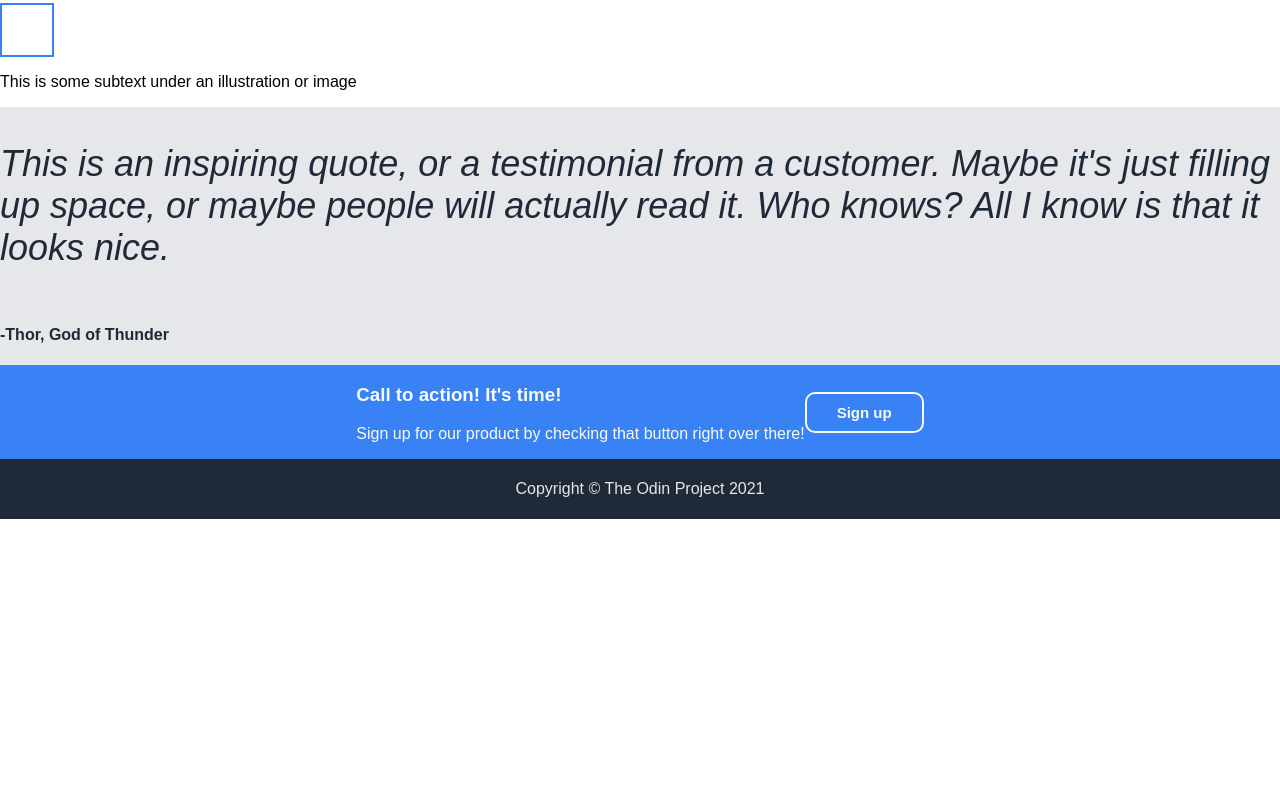
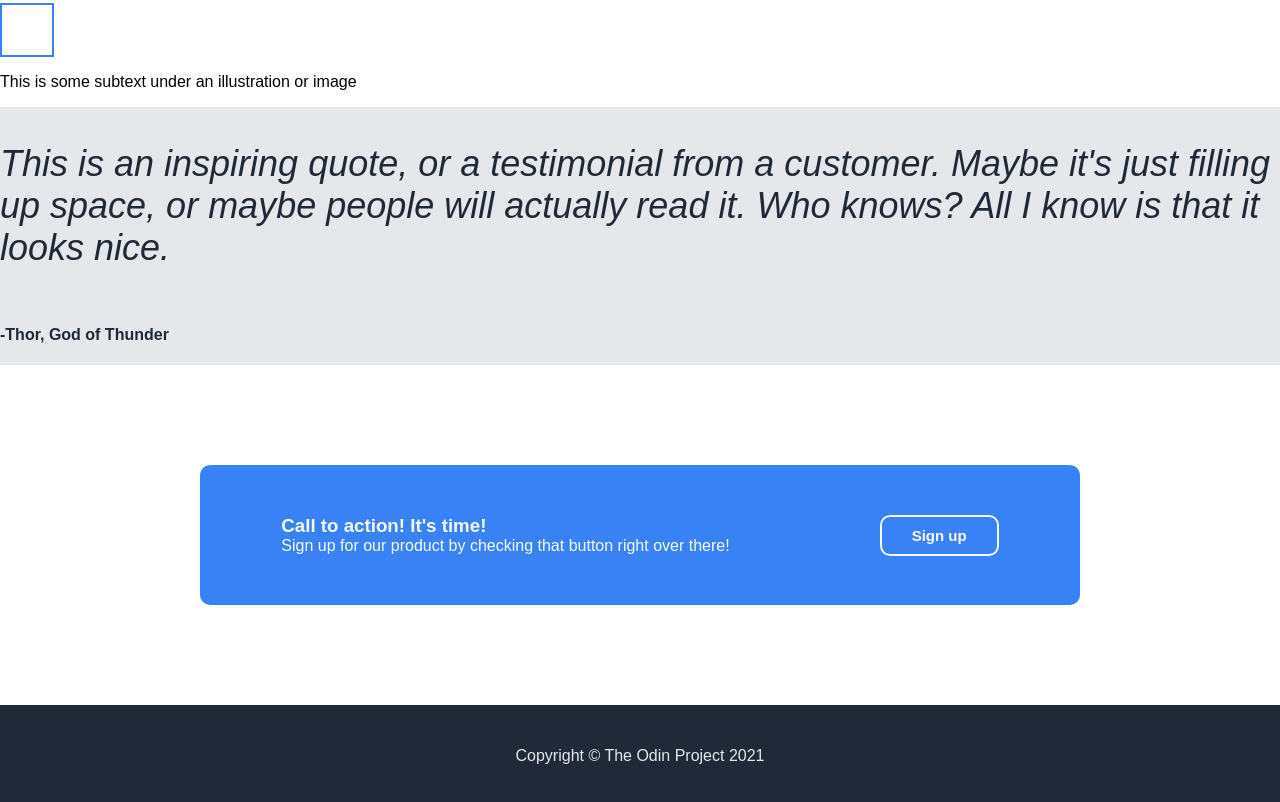
Before and after one commit to BendyLand/landing-page, a plain HTML site: page index.html in a window 1280 px wide. Shown: the part 902-1704 px from the top of the page. Before the commit the page ends 1421 px from the top, so only its background shows below. Drawn offline with Linux system fonts and the light colour scheme.

Commit message:
Position elements inside main-four

```diff
--- a/style.css
+++ b/style.css
@@ -127,6 +127,12 @@ button {
 
 .footer h4 {
     font-weight: 300;
+    padding: 20px;
+}
+
+.main-four {
+    margin: 100px 200px;
+    border-radius: 10px;
 }
 
 .main-four .hstack {
@@ -134,3 +140,15 @@ button {
     justify-content: center;
     align-items: center;
 }
+
+.main-four .hstack .vstack {
+    margin-right: 150px;
+}
+
+.main-four .hstack .vstack h3 {
+    margin: 50px 0 0 0;
+}
+
+.main-four .hstack .vstack p {
+    margin: 0 0 50px 0;
+}
```
Also changed, not shown: index.html (+1 -1 lines).
